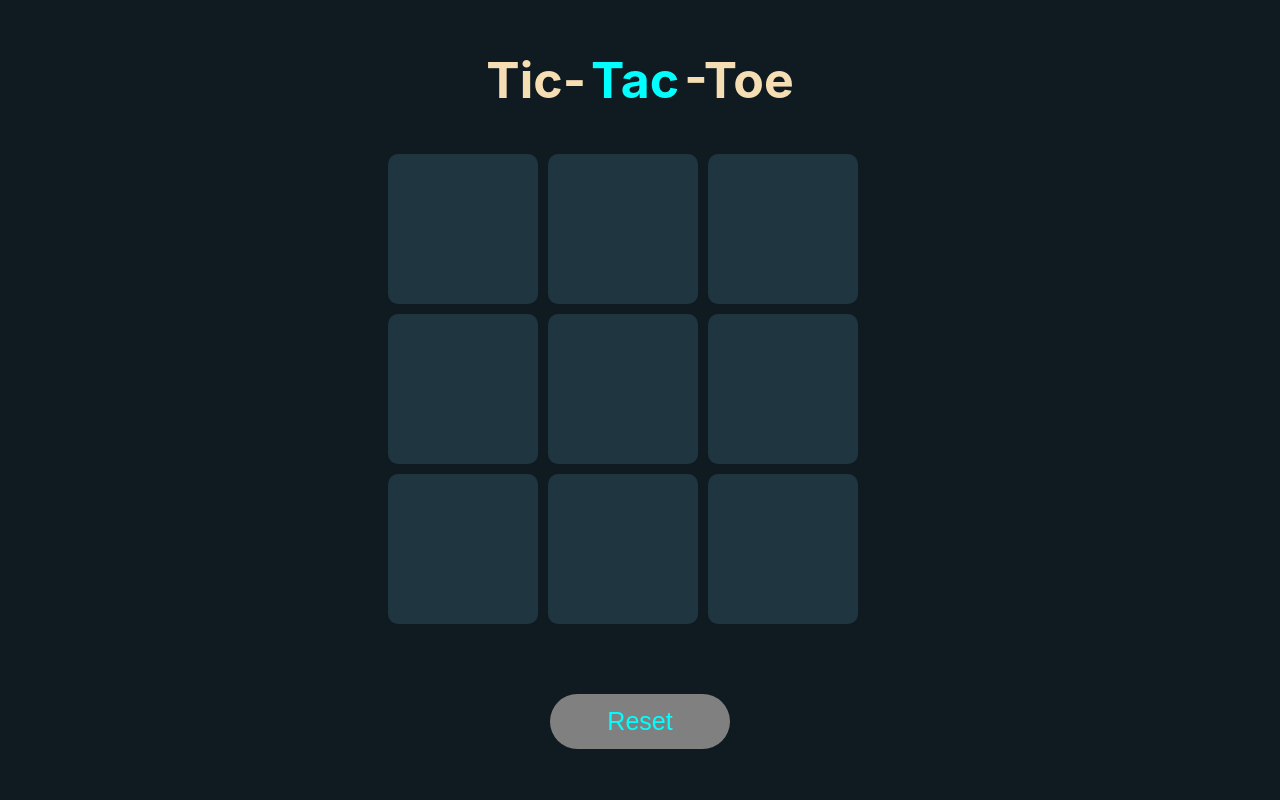
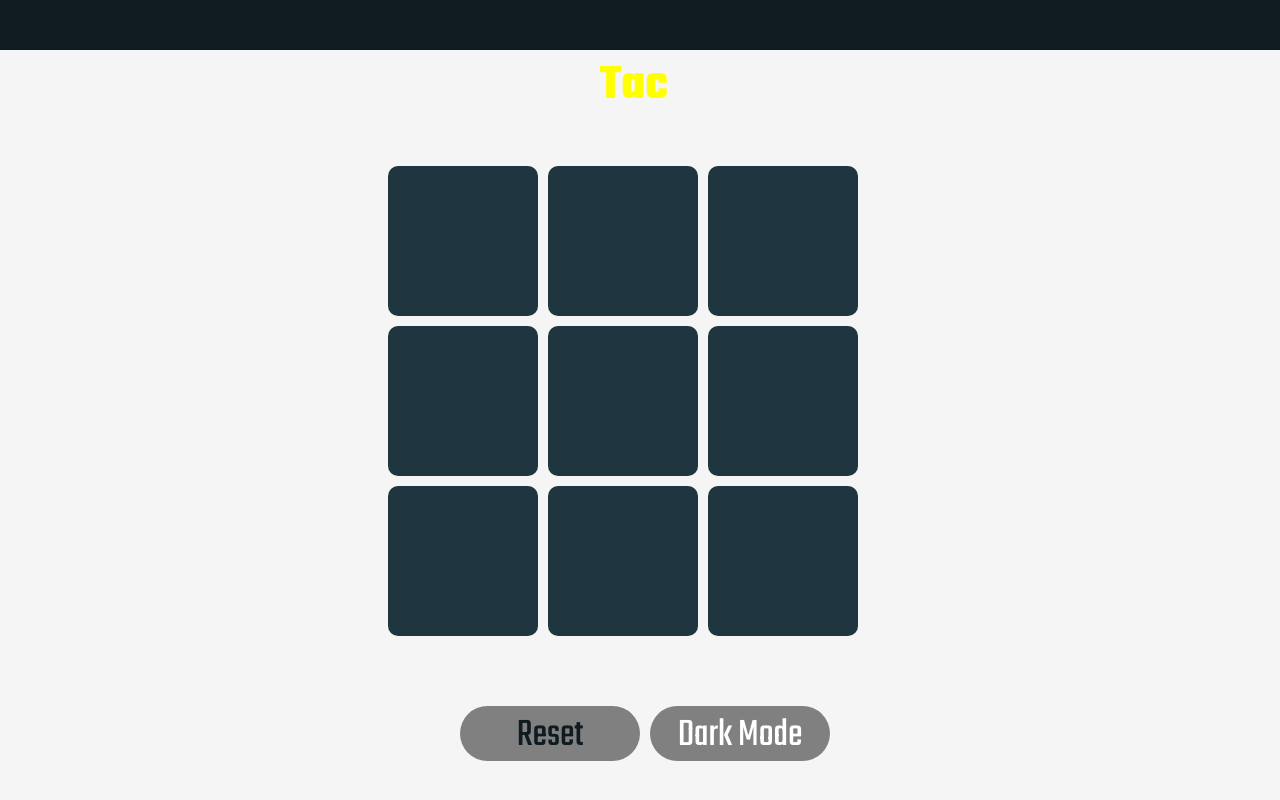
Before and after one commit to aawhan0/tic-tac-toe-game, a React (Create React App) app: page / in a window 1280 px wide. Shown: the top 800 px of the page. Built offline with nearby package versions, Linux system fonts and the light colour scheme.

Commit message:
color-theme-changes

```diff
--- a/src/Components/TicTacToe/TicTacToe.css
+++ b/src/Components/TicTacToe/TicTacToe.css
@@ -1,10 +1,35 @@
-.container{
-    text-align: center;
+@import url('https://fonts.googleapis.com/css2?family=Teko:wght@300..700&display=swap');
+
+
+
+body {
+    font-family: "Teko", sans-serif;
+    font-optical-sizing: auto;
+    font-style: normal;
+    margin: 0; /* Reset margin */
+    padding: 0; /* Reset padding */
 }
 
+/* Ensure all text inside .container uses the font */
+.container {
+  font-family: "Teko", sans-serif;
+  font-optical-sizing: auto;
+  font-style: normal;
+}
+
+/* Override font for specific elements if needed */
+.title, .reset, .boxes, button {
+    font-family: "Teko", sans-serif;
+    font-optical-sizing: auto;
+    font-style: normal;
+}
+.container {
+    text-align: center;
+    font-family: 'Open Sans', 'Poppins', 'Teko', sans-serif;
+}
 .title{
     margin-top: 50px;
-    color: wheat;
+    color: whitesmoke;
     font-size: 50px;
     display: flex;
     justify-content: center;
@@ -16,7 +41,7 @@
 }
 
 .title span{
-    color: aqua;
+    color: yellow;
     padding-left: 5px;
     padding-right: 5px;
 }
@@ -28,8 +53,8 @@
     cursor: pointer;
     border-radius: 50px;
     background-color: grey;
-    font-size: 25px;
-    color: aqua;
+    font-size: 40px;
+    color: #0f1b21;
     margin-top: 50px;
     margin-bottom: 50px;
 
@@ -68,6 +93,42 @@
     height: 45px;
 }
 
+.container.dark-mode {
+    background-color: #0f1b21;
+    color: whitesmoke;
+}
+
+.container.light-mode {
+    background-color: whitesmoke;
+    color: #0f1b21;
+}
+
+
+.container.dark-mode .boxes {
+    border-color: #444;
+}
+
+.container.dark-mode .boxes:hover {
+    background-color: rgba(245, 222, 179, 0.102);
+}
+
+button {
+    width: 180px;
+    height: 55px;
+    border: none;
+    outline: none;
+    cursor: pointer;
+    border-radius: 50px;
+    background-color: grey;
+    font-size: 40px;
+    color: white;
+    margin-top: 50px;
+    margin-bottom: 50px;
+    margin-left: 10px;
+
+    animation-name:fadeInResetButton ;
+    animation-duration: 2.25s;
+}
 @keyframes spintitle{
     0%{
 
@@ -150,15 +211,15 @@
 
 .tie-message {
     animation: fadeInScale 1s ease-in-out; /* Apply the fade-in and scale animation */
-    color: aqua; /* Red color for the tie */
-    font-size: 45px; /* Font size */
+    color: red; /* Red color for the tie */
+    font: size 45px; /* Font size */
     text-align: center;
     font-weight: bold;
 }
 
 .congratulations-message{
     animation: fadeInScale 1s ease-in-out; /* Apply the fade-in and scale animation */
-    color: yellow; /* Red color for the tie */
+    color: green; /* Red color for the tie */
     font-size: 45px; /* Font size */
     text-align: center;
     font-weight: bold;
--- a/src/Components/TicTacToe/TicTacToe.jsx
+++ b/src/Components/TicTacToe/TicTacToe.jsx
@@ -7,6 +7,7 @@ const TicTacToe = () => {
     const [count, setCount] = useState(0); // Game turn count
     const [lock, setLock] = useState(false); // Lock to prevent further moves after a winner
     const [data, setData] = useState(Array(9).fill("")); // Initialize the grid data with empty strings
+    const [isDarkMode, setIsDarkMode] = useState(false); // State for dark mode
     const titleRef = useRef(null); // Reference to the title for displaying winner
     const boxRefs = useRef(Array(9).fill(null)); // Array of refs for each box
 
@@ -74,11 +75,15 @@ const TicTacToe = () => {
         setLock(false); // Unlock the game
         setData(Array(9).fill("")); // Reset the grid data to empty strings
         titleRef.current.innerHTML = "Tic-<span>Tac</span> -Toe"; // Reset the title
+
         setCount(0); // Reset the count to 0
+    };
+    const toggleDarkMode = () => {
+        setIsDarkMode((prevMode) => !prevMode);
     };
 
     return (
-        <div className="container">
+        <div className={`container ${isDarkMode ? "dark-mode" : "light-mode"}`}>
             <h1 className="title" ref={titleRef}>Tic-<span>Tac</span>-Toe</h1>
 
             <div className="board">
@@ -98,8 +103,14 @@ const TicTacToe = () => {
                     <div className="boxes" ref={(el) => (boxRefs.current[8] = el)} onClick={(e) => toggle(e, 8)}></div>
                 </div>
             </div>
+            <div className="button-container">
+            <button className="reset" onClick={resetGame}>Reset</button>
+            <button className="dark-mode-toggle" onClick={toggleDarkMode}>
+                {isDarkMode ? "Light Mode" : "Dark Mode"}
+            </button>
 
-            <button className="reset" onClick={resetGame}>Reset</button>
+            </div>
+
         </div>
     );
 };
```
Also changed, not shown: src/DarkMode/DarkMode.js (added, +15 -0 lines), src/Components/Assets/ToggleOff.png (added), src/Components/Assets/ToggleOn.png (added), src/DarkMode/DarkMode.css (added).
